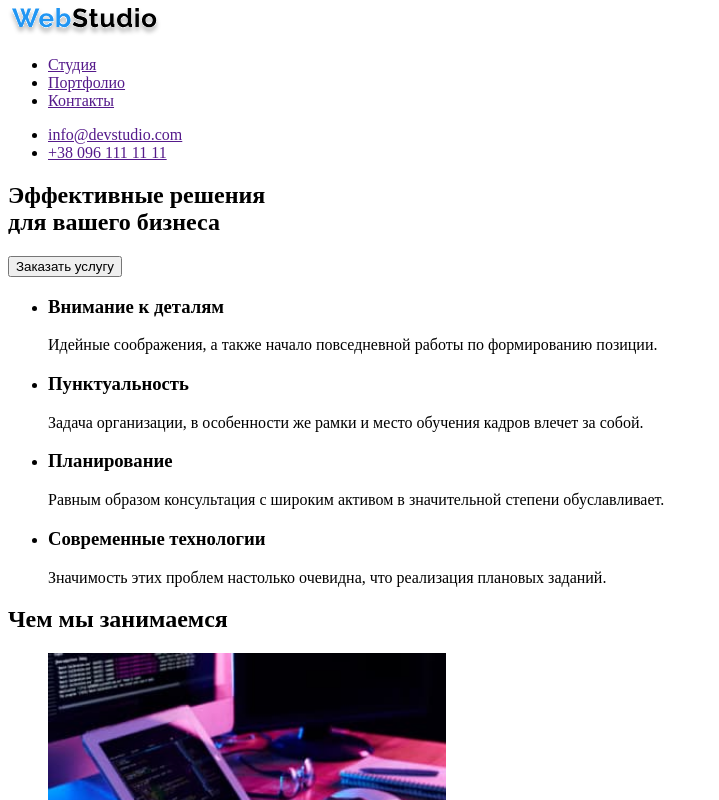
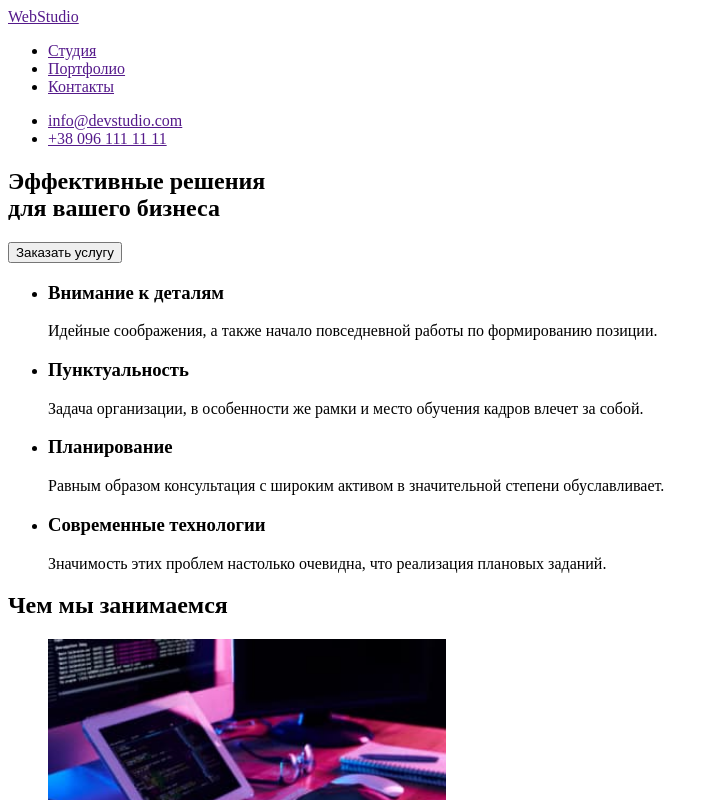
Before and after one commit to YDamer/goit-markup-hw-01, a plain HTML site: page index.html in a window 1280 px wide. Shown: the top 800 px of the page, without its empty margins (0-719 px from the left). Drawn offline with Linux system fonts and the light colour scheme.

Commit message:
Изменяет логотип на текст

```diff
--- /dev/null
+++ b/css/style.css
@@ -0,0 +1,3 @@
+body {
+
+}
--- a/index.html
+++ b/index.html
@@ -5,23 +5,22 @@
     <meta http-equiv="X-UA-Compatible" content="IE=edge">
     <meta name="viewport" content="width=device-width, initial-scale=1.0">
     <title>Document</title>
+    <link rel="stylesheet" href="css/style.css">
 </head>
 <body>
     <!--Шапка сайта-->
-    <header>
+    <header class="page-header">
         <nav>
 
-         <a href="/">
-           <img src="./images/WebStudio-logo.svg" alt="Логотип">
-         </a>
+        <a href=""> WebStudio</a>
 
-          <ul>
+          <ul class="site-nav">
               <li><a href="">Студия</a></li>
               <li><a href="">Портфолио</a></li>
               <li><a href="">Контакты</a></li>
            </ul>
         </nav>
-            <ul>
+            <ul class="contact-nav">
               <li><a href="">info@devstudio.com</a></li>
               <li><a href="">+38 096 111 11 11</a></li>
             </ul>
@@ -109,9 +108,7 @@
     <!--Подвал страницы-->
     <footer>
 
-<a href="/">
-           <img src="./images/WebStudio-logo.svg" alt="Логотип">
-         </a>
+<a href=""> WebStudio</a>
 
 <address>
     г. Киев, Бульвар Леси Украинки, д. 26
```
